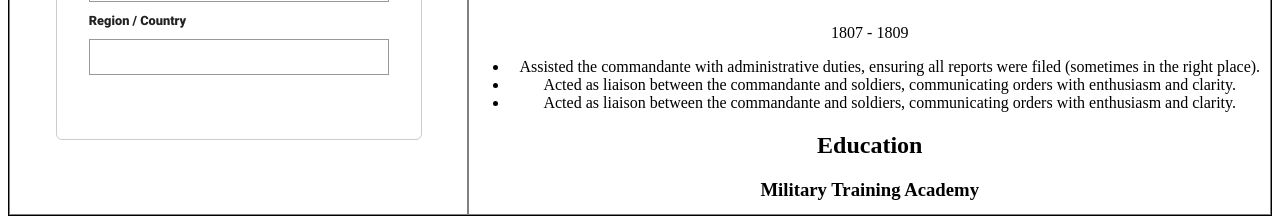
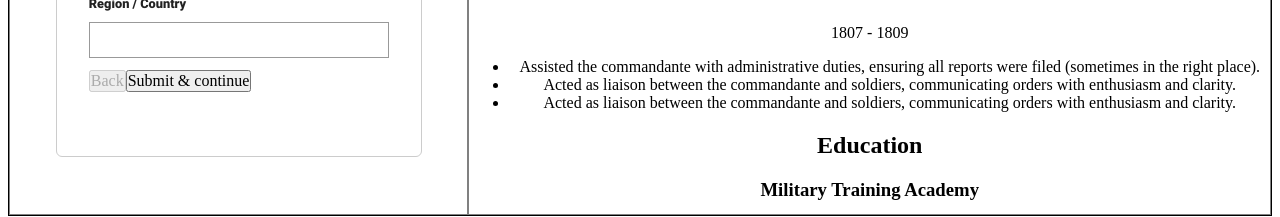
Before and after one commit to tomason182/first-react-app, a React (Vite) app: page / in a window 1280 px wide. Shown: the part 501-718 px from the top of the page. Built offline with nearby package versions, Linux system fonts and the light colour scheme.

Commit message:
add submit and go back buttons to personal info form

```diff
--- a/src/components/PersonalInfo.jsx
+++ b/src/components/PersonalInfo.jsx
@@ -18,6 +18,16 @@ export default function PersonalInfo() {
 
         <label htmlFor="location">Region / Country</label>
         <input type="tel" name="location" />
+
+        <div className="button-container">
+          <button type="button" className="back" disabled>
+            Back
+          </button>
+
+          <button type="submit" className="submit">
+            Submit & continue
+          </button>
+        </div>
       </fieldset>
     </form>
   );
```
